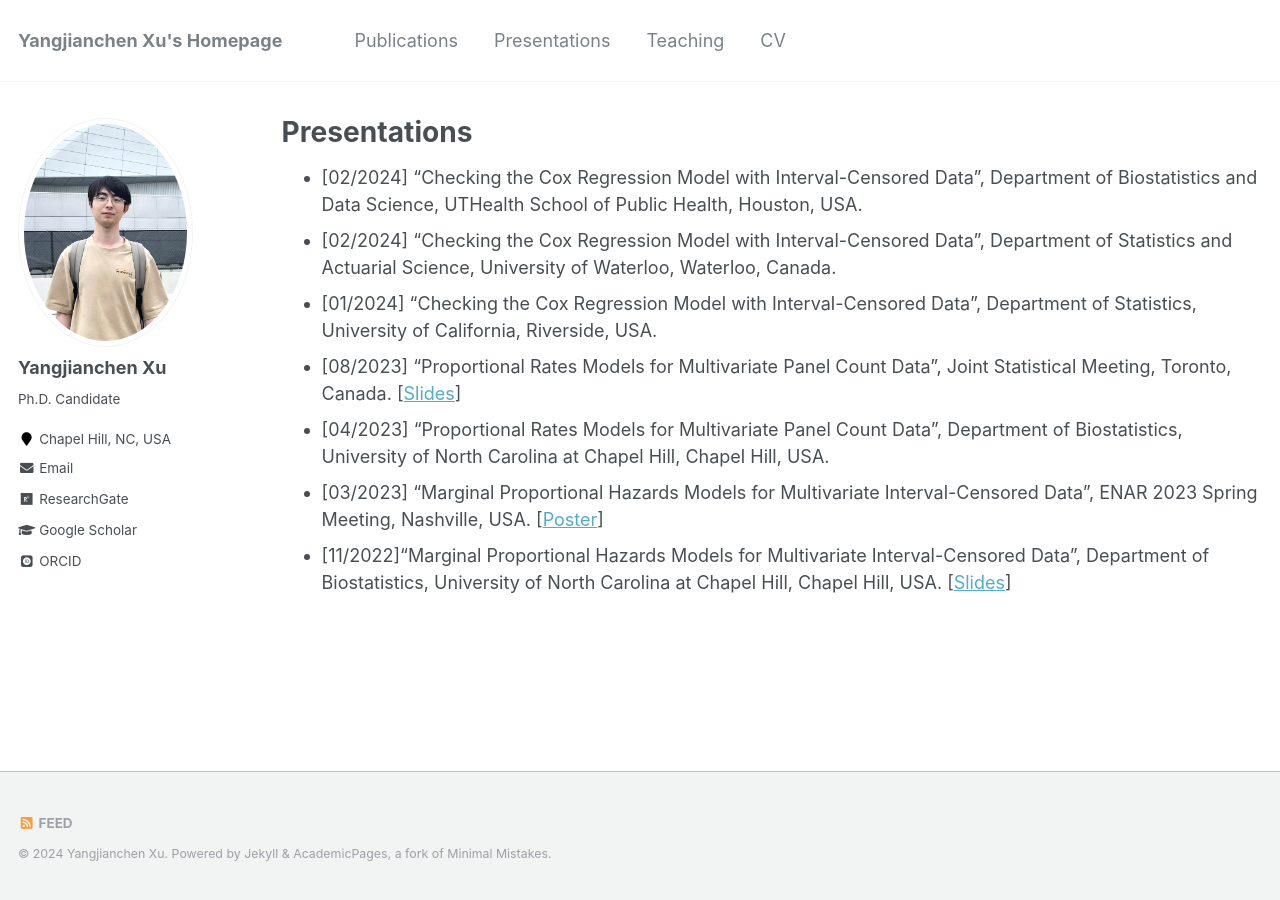
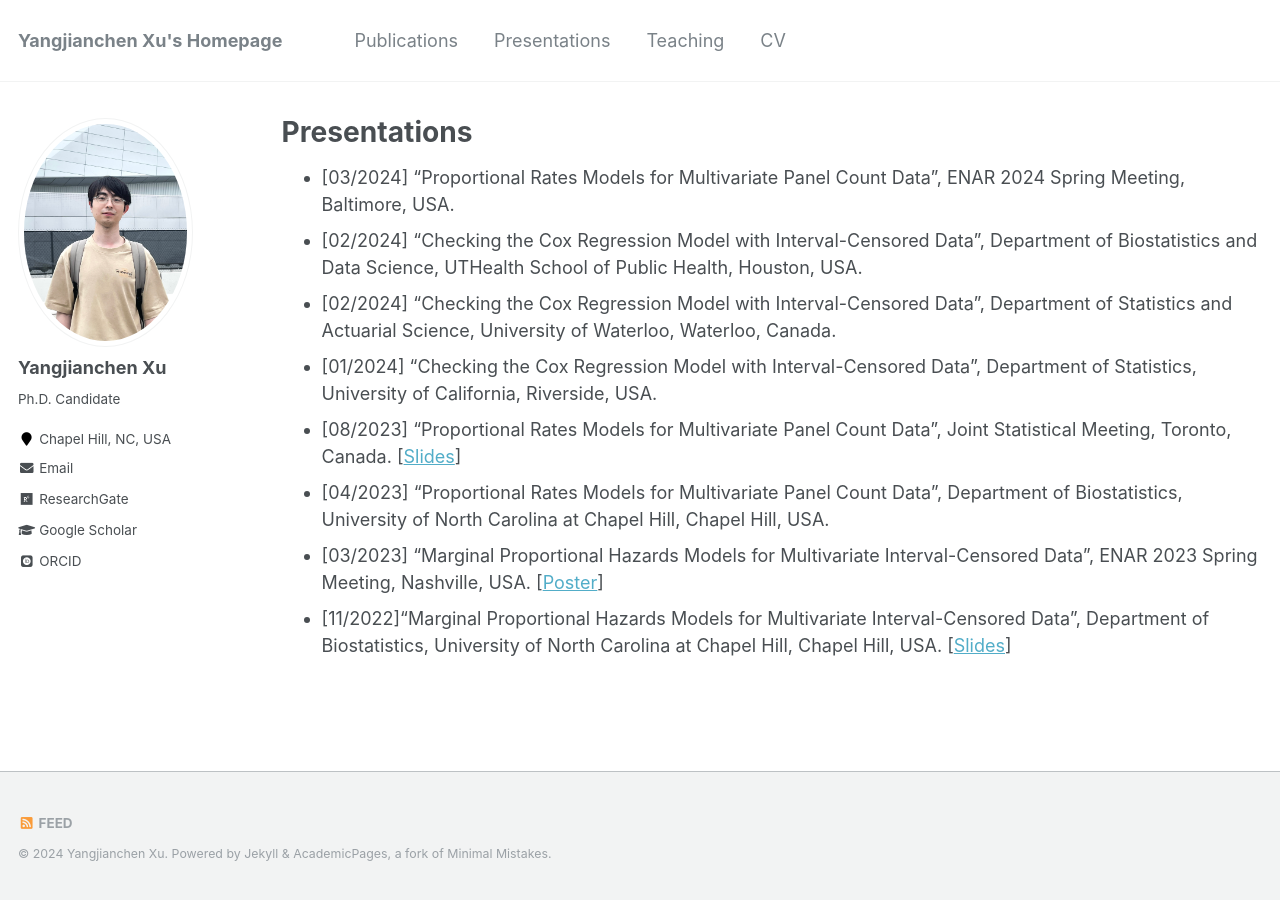
Before and after one commit to yangjc-xu/yangjc-xu.github.io, a Jekyll site: the page built from _pages/presentations.md, in a window 1280 px wide. Built offline with Jekyll 4.4.1, drawn with Linux system fonts in a browser that asks for light colours; some web fonts are replaced.

Commit message:
Update presentations.md

```diff
--- a/_pages/presentations.md
+++ b/_pages/presentations.md
@@ -5,6 +5,7 @@ permalink: /presentations/
 author_profile: true
 ---
 
+- [03/2024] “Proportional Rates Models for Multivariate Panel Count Data”, ENAR 2024 Spring Meeting, Baltimore, USA.
 - [02/2024] “Checking the Cox Regression Model with Interval-Censored Data”, Department of Biostatistics and Data Science, UTHealth School of Public Health, Houston, USA.
 - [02/2024] “Checking the Cox Regression Model with Interval-Censored Data”, Department of Statistics and Actuarial Science, University of Waterloo, Waterloo, Canada.
 - [01/2024] “Checking the Cox Regression Model with Interval-Censored Data”, Department of Statistics, University of California, Riverside, USA.
```
